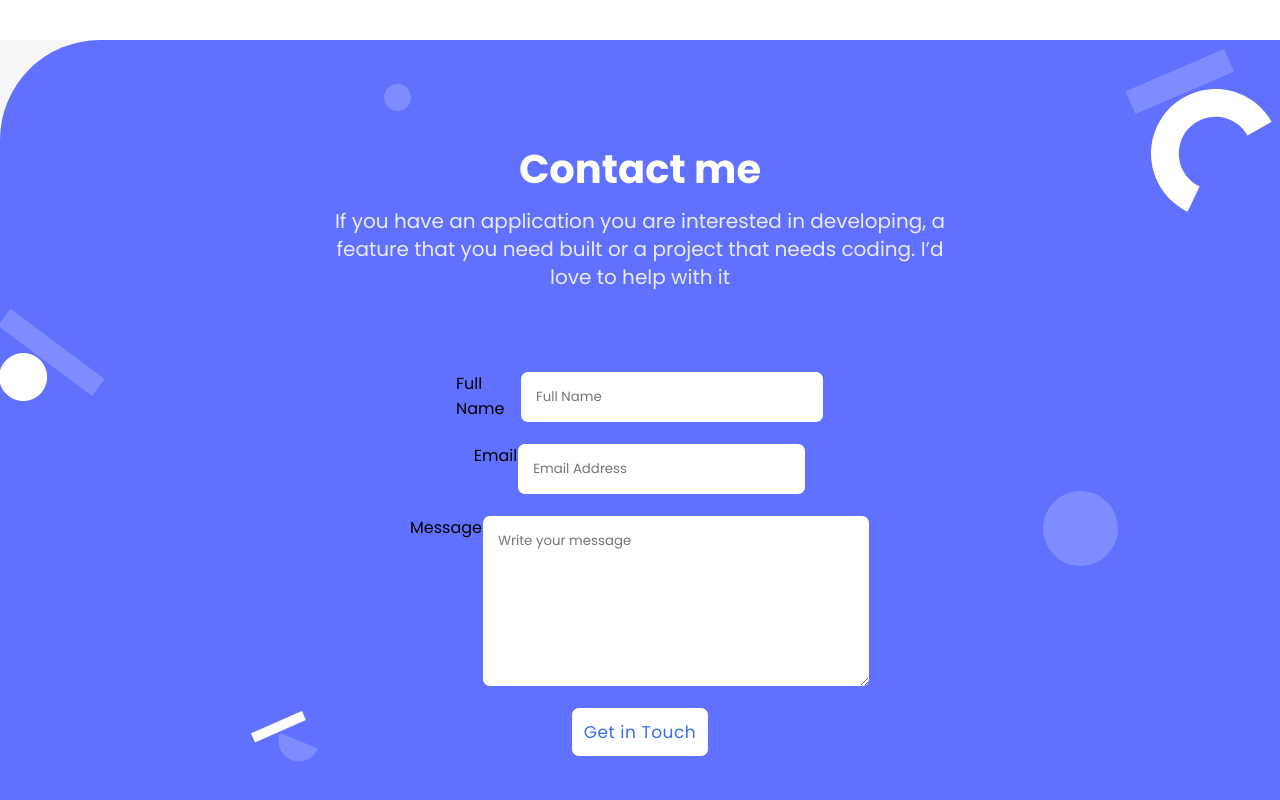
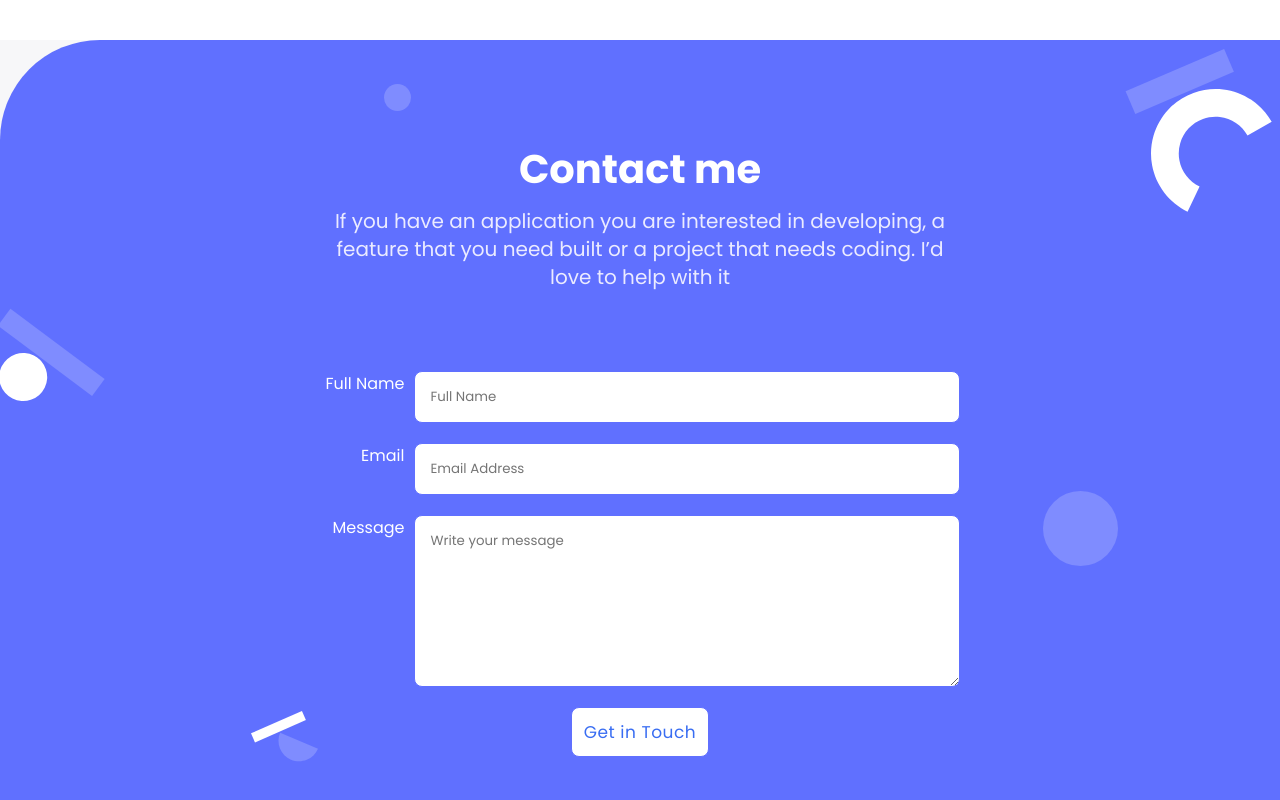
Before and after one commit to charlesgobina/my-portfolio, a plain HTML site: page index.html in a window 1280 px wide. Shown: the part 3960-4760 px from the top of the page. Drawn offline with nearby package versions, Linux system fonts and the light colour scheme; a web font is replaced by a local one.

Commit message:
Style form labels

```diff
--- a/style.css
+++ b/style.css
@@ -908,6 +908,20 @@ img {
     margin: 0 auto;
   }
 
+  footer .footer-form .form-label {
+    flex-direction: row;
+    width: 100%;
+    gap: 10px;
+  }
+
+  footer .footer-form .form-label label {
+    display: inline-block;
+    width: 100px;
+    white-space: nowrap;
+    align-items: flex-start;
+    text-align: right;
+  }
+
   .footer .section-greeting {
     width: 100%;
     text-align: right;
@@ -976,6 +990,14 @@ footer .footer-form {
   gap: 20px;
 }
 
+.footer-form .form-label {
+  flex-direction: column;
+  font-family: "Poppins", sans-serif;
+  color: white;
+  width: 100%;
+  gap: 5px;
+}
+
 footer .footer-form input,
 textarea {
   width: 100%;
```
